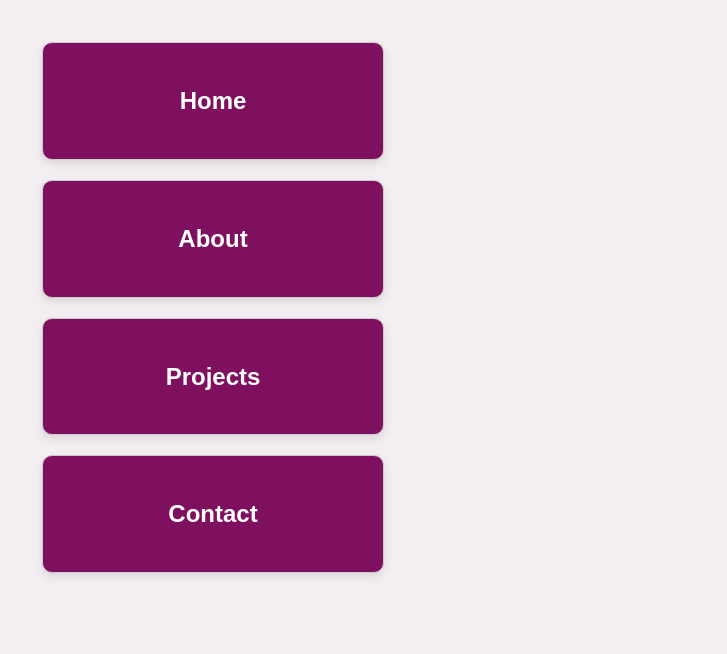
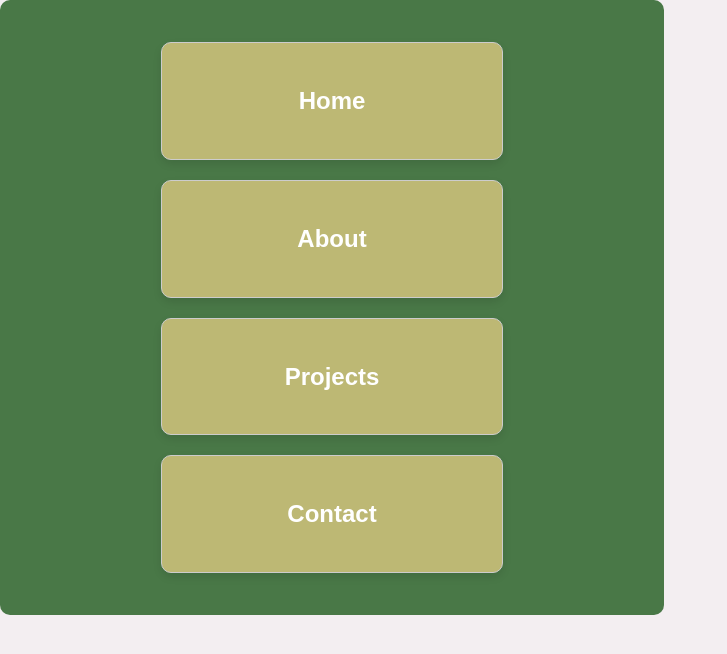
Before and after one commit to ladantork/portfolio, a React (Vite) app: page / in a window 1280 px wide. Shown: the top 654 px of the page, without its empty margins (0-727 px from the left). Built offline with nearby package versions, Linux system fonts and the light colour scheme.

Commit message:
a green box added around clickable cards

```diff
--- a/src/App.css
+++ b/src/App.css
@@ -11,14 +11,21 @@ body {
 /* Container for the entire app */
 .app-container {
   padding: 2rem;
+
   display: flex;
   flex-direction: column;
-  align-items: flex-start;
+  align-items: center;
+
+  background-color: rgb(73, 120, 71); /* Orange background */
+
+  border-radius: 10px;      /* Rounded corners for the orange box */
+  max-width: 600px;
+
 }
 
 /* Styling for each card */
 .card {
-  background-color: #7f105f;
+  background-color: #bdb874;
   border: 1px solid #ccc;
   border-radius: 10px;
   padding: 20px;
@@ -34,7 +41,7 @@ body {
 
 /* Hover effect for cards */
 .card:hover {
-  box-shadow: 0 0 10px 5px rgb(255, 136, 0); /* Strong orange shadow */
+  box-shadow: 0 0 10px 5px rgb(204, 88, 17); /* Strong orange shadow */
   transform: scale(1.02);
 }
 
```
